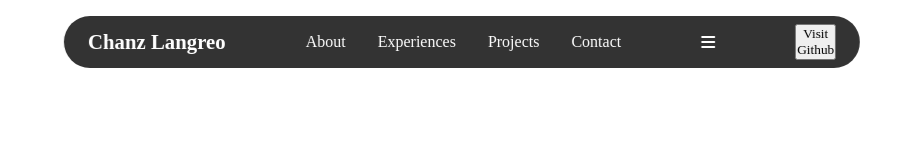
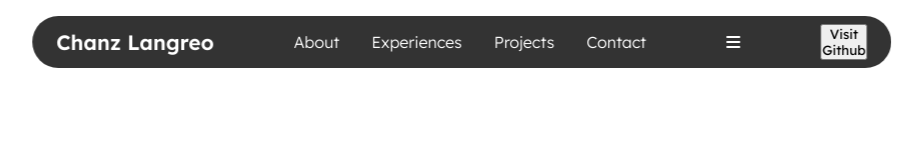
Before and after one commit to cjlangreo/birbdoy1221.github.io, a plain HTML site: page index.html in a window 1280 px wide. Shown: the whole page, without its empty margins (178-1101 px from the left). Drawn offline with Linux system fonts and the light colour scheme.

Commit message:
add lexend font family

```diff
--- a/index.html
+++ b/index.html
@@ -6,6 +6,9 @@
 	<title>Portfolio Website</title>
 	<link rel="stylesheet" href="style.css">
 	<link rel="stylesheet" href="https://cdnjs.cloudflare.com/ajax/libs/font-awesome/6.7.2/css/all.min.css">
+	<link rel="preconnect" href="https://fonts.googleapis.com">
+	<link rel="preconnect" href="https://fonts.gstatic.com" crossorigin>
+	<link href="https://fonts.googleapis.com/css2?family=Lexend:wght@100..900&family=Roboto:ital,wght@0,100..900;1,100..900&display=swap" rel="stylesheet">
 </head>
 <body>
 	<header class="header">
```
